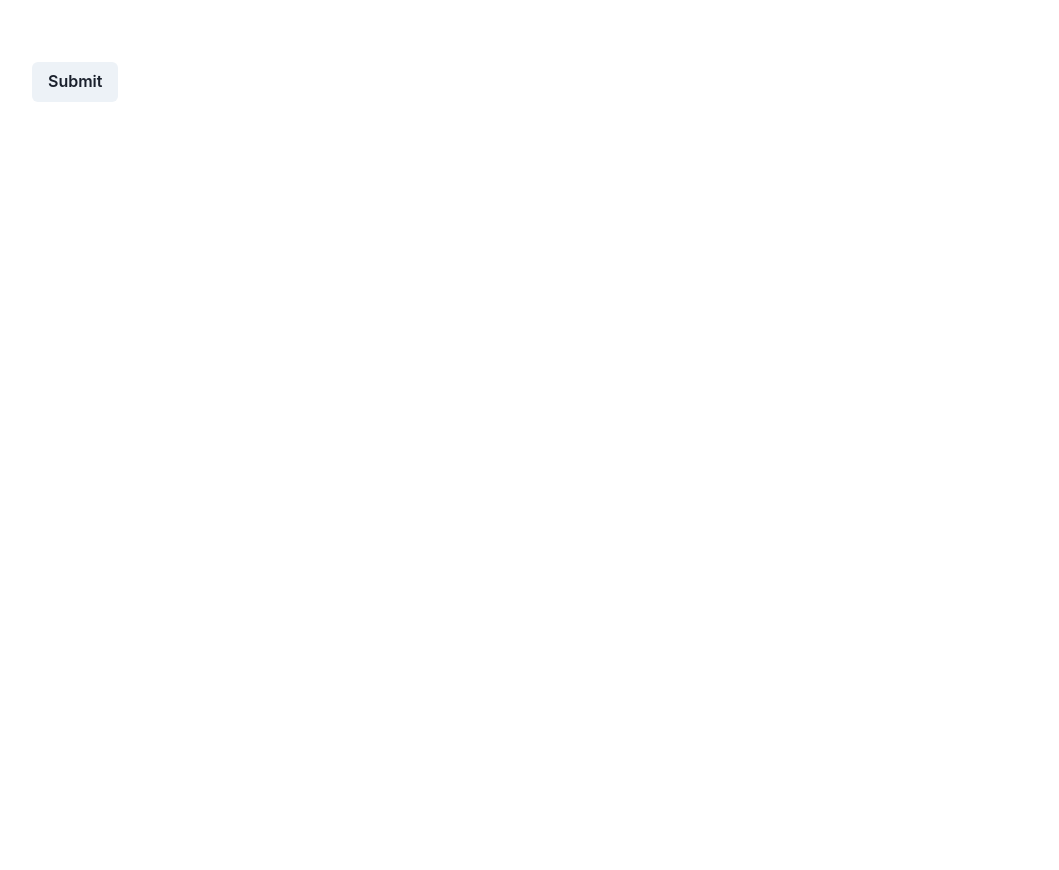
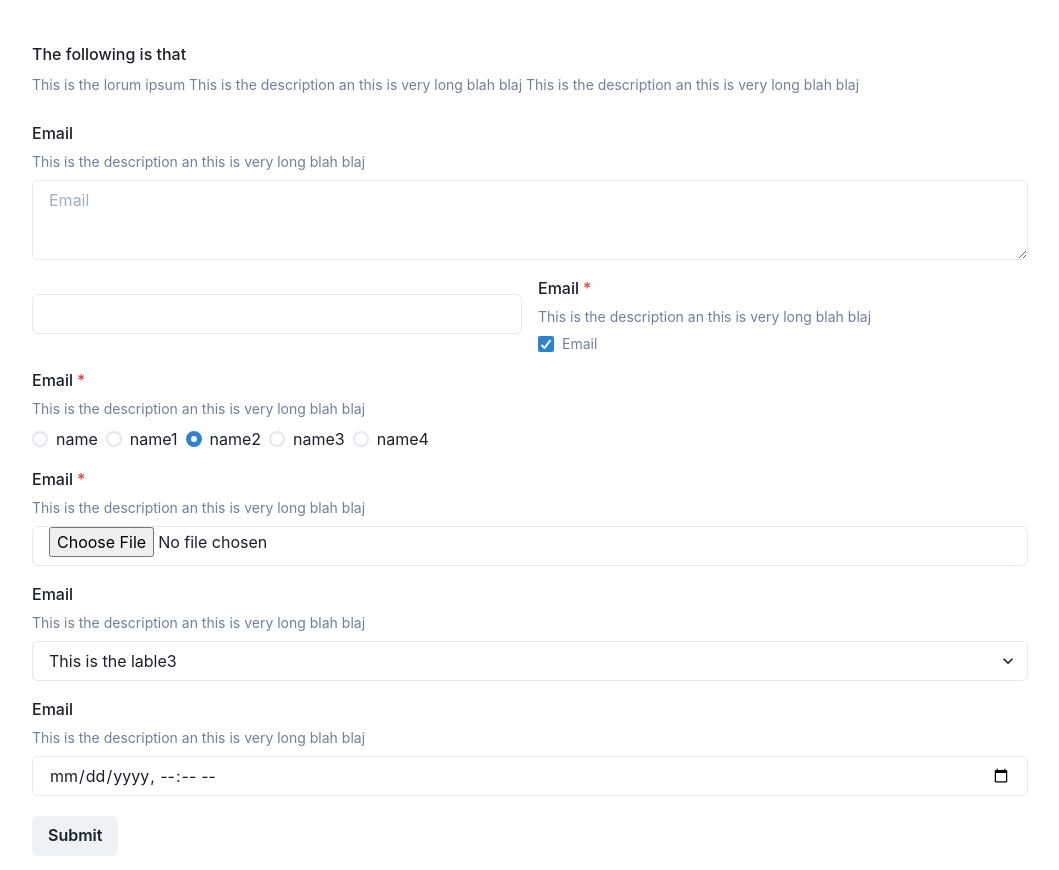
Before and after one commit to Blaise1030/form.js, a React (Vite) app: page / in a window 1280 px wide. Shown: the whole page, without its empty margins (110-1169 px from the left). Before the commit the page ends 800 px from the top, so only its background shows below. Built offline with nearby package versions, Linux system fonts and the light colour scheme.

Commit message:
Updated image label

```diff
--- a/src/App.tsx
+++ b/src/App.tsx
@@ -4,10 +4,107 @@ import { IDatePicker, ISelectInput, ITextInput } from "./types";
 
 const sleep = (ms: any) => new Promise((resolve) => setTimeout(resolve, ms));
 function App() {
+  const payload = [
+    {
+      type: "header",
+      id: "4s",
+      label: "The following is that",
+      description:
+        "This is the lorum ipsum This is the description an this is very long blah blaj This is the description an this is very long blah blaj",
+    },
+    {
+      id: "1222as",
+      type: "text",
+      label: "Email",
+      isTextArea: true,
+      description: "This is the description an this is very long blah blaj",
+      validation: {
+        minLength: 2,
+        maxLength: 10,
+      },
+    },
+    {
+      type: "text",
+      id: "2sss",
+      halfSize: true,
+      validation: {
+        regex: {
+          regex: "^[a-zA-Z0-9_.+-]+@[a-zA-Z0-9-]+.[a-zA-Z0-9-.]+$",
+          patternName: "email",
+        },
+      },
+    },
+    {
+      type: "checkbox",
+      id: "checkbox-3",
+      label: "Email",
+      halfSize: true,
+      description: "This is the description an this is very long blah blaj",
+      defaultValue: true,
+      validation: {
+        required: true,
+      },
+    },
+    {
+      type: "radio",
+      id: "radio-4",
+      label: "Email",
+      description: "This is the description an this is very long blah blaj",
+      selections: [
+        { label: "name", value: "value" },
+        { label: "name1", value: "value1" },
+        { label: "name2", value: "value2" },
+        { label: "name3", value: "value3" },
+        { label: "name4", value: "value4" },
+      ],
+      defaultValue: "value2",
+      validation: {
+        required: true,
+      },
+    },
+    {
+      type: "file",
+      id: "file-5",
+      label: "Email",
+      acceptableFiles: [".png", ".jpg", ".pdf"],
+      description: "This is the description an this is very long blah blaj",
+      validation: {
+        required: true,
+      },
+    },
+    {
+      type: "select",
+      id: "select-5",
+      label: "Email",
+      description: "This is the description an this is very long blah blaj",
+      defaultValue: "3",
+      selections: [
+        {
+          value: "1",
+          label: "This is the lable1",
+        },
+        {
+          value: "2",
+          label: "This is the lable2",
+        },
+        {
+          value: "3",
+          label: "This is the lable3",
+        },
+      ],
+    },
+    {
+      type: "date",
+      id: "date-5",
+      label: "Email",
+      description: "This is the description an this is very long blah blaj",
+    },
+  ];
+
   return (
     <Box width={["100%", "80%"]} margin={"auto"} p={14} mt={4}>
       <BaseForm
-        payload={[]}
+        payload={payload as any}
         validationPlugin={[]}
         showConfirmAlert
         onSubmit={async (values) => {
```
Also changed, not shown: 1 other file (tests, documents, lock files or other folders).
